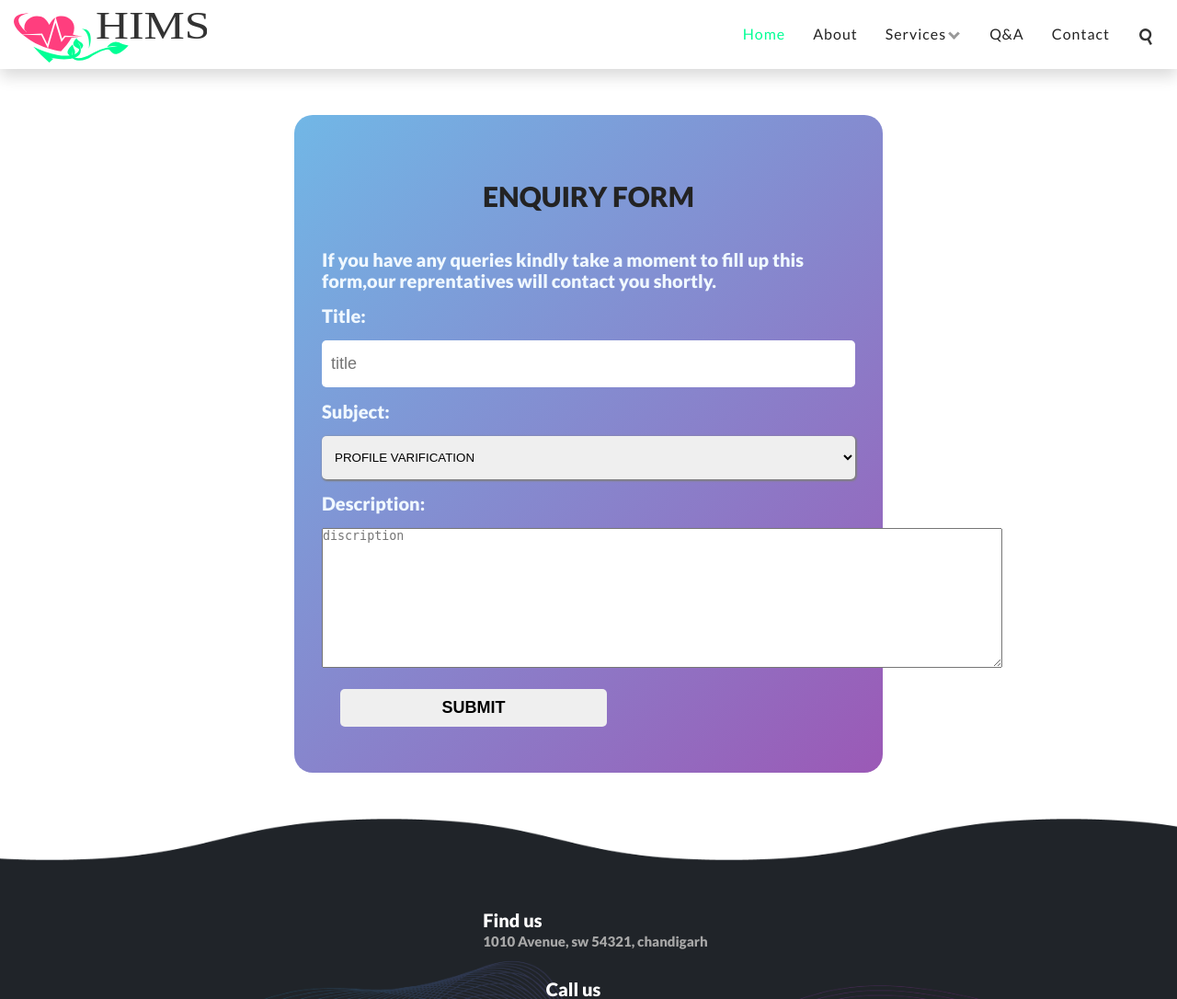
After one commit to ManeeshDev/hims-iwt-final-project, a PHP site: page /create-enquiry.php in a window 1280 px wide; the page is wider, and only the part inside the window is pictured. The commit adds this page. Shown: the top 1086 px of that part at 92% size. Run offline with PHP 8.4, Linux system fonts and the light colour scheme.

Commit message:
enquiry form design

```diff
--- /dev/null
+++ b/create-enquiry.php
@@ -0,0 +1,68 @@
+<?php
+
+?>
+<!DOCTYPE html>
+<html lang="en">
+
+<head>
+    <meta charset="UTF-8" />
+    <meta name="viewport" content="width=device-width, initial-scale=1.0, shrink-to-fit=no" />
+    <meta name="description" content="">
+    <meta name="keywords" content="">
+    <meta name="author" content="">
+    <title>HIMS | Health Insurance Management System</title>
+    <!-- Favicon -->
+    <link href="./images/favicon.ico" rel="icon" />
+    <!-- CALL APP STYLE SHEET -->
+    <link href="./css/app.css" rel="stylesheet" />
+</head>
+
+<body class="mobile-view loading">
+
+    <!-- =========== PAGE PRE-LOADER =============================== -->
+    <div class="pre-loader" id="preLoader">
+        <div class="pre-loader-gif"></div>
+    </div>
+
+    <!-- ================================== CALL NAV-BAR HERE ================================== -->
+    <?php include_once './navigation-bar.php' ?>
+    <!-- ===================================== END NAV-BAR ===================================== -->
+
+    <main>
+
+        <div class="enquiry-form">
+		<h1><b>ENQUIRY FORM</b></h1>
+		 <p><b>If you have any queries kindly take a moment to fill up this form,our reprentatives will contact you shortly.<b></p>
+		<form action="#" method="post">
+			<p><b>Title:</b></p>
+			<input type="text" name="title" placeholder="title">
+            <p><b>Subject:</b></p>
+            <form>
+                <select name = "subject">
+                    <option value = "PROFILE VARIFICATION">PROFILE VARIFICATION</option>
+                    <option value = "TECHNICAL">TECHNICAL</option>
+                    <option value = "PAYMENTS">PAYMENTS</option>
+                    <option value = "PACKAGES">PACKAGES</option>
+                    <option value = "OTHERS">OTHERS</option>
+                </select>
+            </form>
+			<p><b>Description:</b></p>
+            <textarea name="discription" placeholder="discription" rows ="10" cols = "90"></textarea>
+			<button type="submit">SUBMIT</button>
+		</form>
+	</div>
+    </main>
+
+    <!-- ================================ CALL FOOTER HERE ================================ -->
+    <?php include_once "./footer.php" ?>
+    <!-- ================================   END FOOTER    ================================= -->
+
+    <!-- ====== SCROLL TO TOP BUTTON ====== -->
+    <button class="scroll-to-top-btn">
+        <i class="arrow up"></i>
+    </button>
+
+    <!-- CALL APP JS MODULE -->
+    <script src="./js/app.js" type="module"></script>
+</body>
+</html>
--- a/css/app.css
+++ b/css/app.css
@@ -11,3 +11,4 @@
 @import url("./symbols.css");
 @import url("./home.css");
 @import url("./footer.css");
+@import url("./enquiry.css");
--- /dev/null
+++ b/css/enquiry.css
@@ -0,0 +1,54 @@
+.enquiry-form{
+	color:white;
+    max-width:50%;
+    margin:50px auto;
+    border-radius:20px;
+    background: rgb(80, 220, 188);
+    padding:30px;
+    border: 0px;
+    background: linear-gradient(135deg,#71b7e6,#9b59b6);
+
+}
+.enquiry-form h1{
+	font-size:30px;
+	text-align: center;
+	text-transform:uppercase;
+	margin: 40px 0;
+
+}
+.enquiry-form p {
+	font-size: 20px;
+	margin: 15px 0;
+    color:aliceblue;
+}
+.enquiry-form input{
+	font-size: 18px;
+	padding: 15px 10px;
+	width: 100%;
+	border: 0;
+    border-radius: 5px;
+	outline: none;
+
+}
+.enquiry-form select{
+    width: 100%;
+    border: 1px black;
+    border-radius: 5px;
+    box-shadow: 1px 1px 2px 1px grey;
+    padding: 15px 10px 15px 10px;
+}
+.enquiry-form button{
+	font-size: 18px;
+	font-weight: bold;
+	margin: 20px;
+	padding: 10px 15px;
+	width: 50%;
+	border: 0;
+	border-radius:5px;
+	background-color:linear-gradient(135deg,#71b7e6,#9b59b6);
+
+}
+
+.enquiry-form button:hover {
+	color:red;
+}
```
